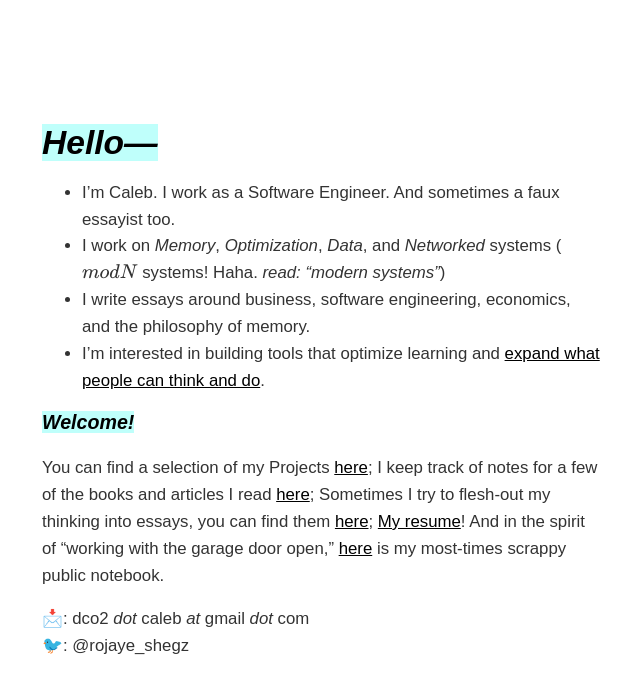
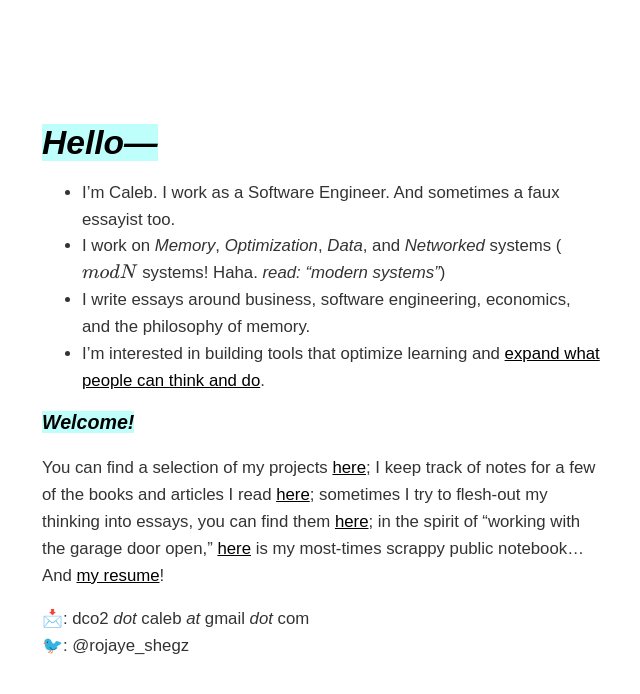
Before and after one commit to dCO2/rococo, a Jekyll site: the page built from index.md, in a window 1280 px wide. Shown: the top 694 px of the page, without its empty margins (334-974 px from the left). Built offline with Jekyll 4.4.1, drawn with Linux system fonts in a browser that asks for light colours; some web fonts are replaced; formulas are drawn with MathJax 3.

```diff
--- a/index.md
+++ b/index.md
@@ -15,7 +15,7 @@ title: Home
 
 <h3 style="background-color: #00ffef40;display: inline;"><em>Welcome!</em></h3>
 
-You can find a selection of my Projects [here](/projects/); I keep track of notes for a few of the books and articles I read [here](/booknotes/); Sometimes I try to flesh-out my thinking into essays, you can find them [here](/essays/); [My resume](/resume.pdf/)! And in the spirit of "working with the garage door open," [here](/notes/) is my most-times scrappy public notebook.
+You can find a selection of my projects [here](/projects/); I keep track of notes for a few of the books and articles I read [here](/booknotes/); sometimes I try to flesh-out my thinking into essays, you can find them [here](/essays/); in the spirit of "working with the garage door open," [here](/notes/) is my most-times scrappy public notebook... And [my resume](/resume.pdf/)!
 
 
 📩: dco2 _dot_ caleb _at_ gmail _dot_ com
```
